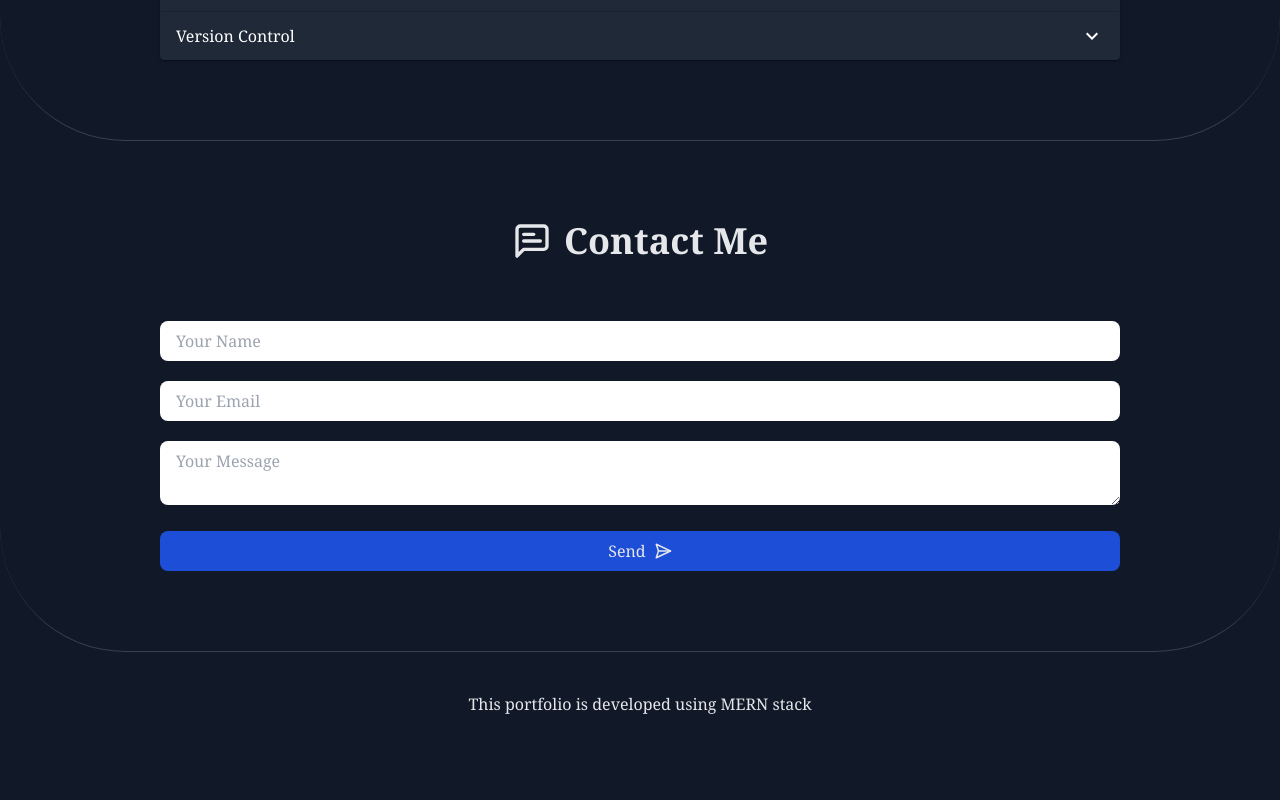
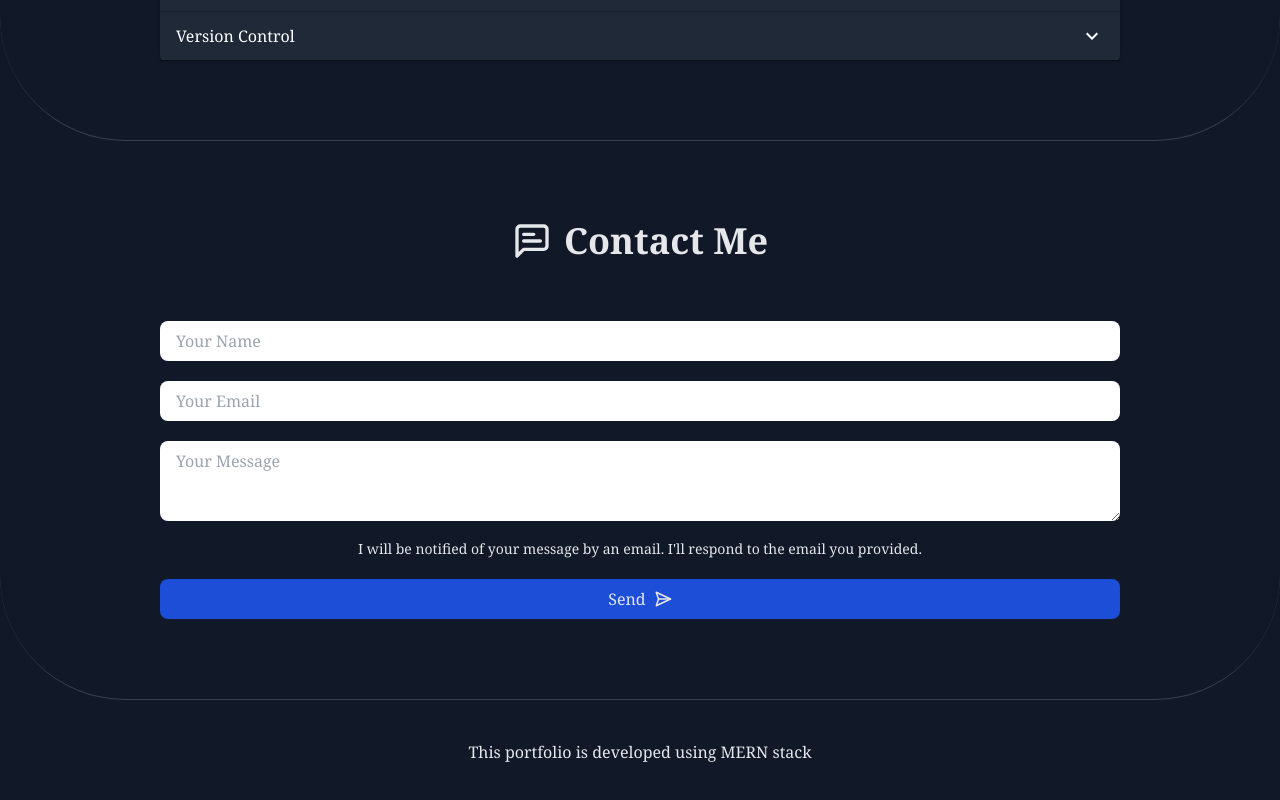
Before and after one commit to ItsHamzaAziz/mern-portfolio, a React (Vite) app in the folder frontend/: page / in a window 1280 px wide. Shown: the part 1738-2538 px from the top of the page. Before the commit the page ends 2494 px from the top, so only its background shows below. Built offline with nearby package versions, Linux system fonts and the light colour scheme.

Commit message:
added resume having mongodb

```diff
--- a/frontend/src/sections/Contact.jsx
+++ b/frontend/src/sections/Contact.jsx
@@ -90,9 +90,11 @@ const Contact = () => {
                     placeholder='Your Message'
                     value={message}
                     onChange={e => setMessage(e.target.value)}
-                    className='mt-5 w-full px-4 py-2 rounded-lg focus:outline-none text-black'
+                    className='mt-5 w-full h-20 px-4 py-2 rounded-lg focus:outline-none text-black'
                     required
                 />
+
+                <p className='text-center text-sm mt-3'>I will be notified of your message by an email. I'll respond to the email you provided.</p>
 
                 <button type='submit' className='mt-5 bg-blue-700 text-gray-200 w-full px-6 py-2 rounded-lg flex items-center justify-center space-x-2 h-10'>
                     {
```
Also changed, not shown: 1 other file (tests, documents, lock files or other folders).
